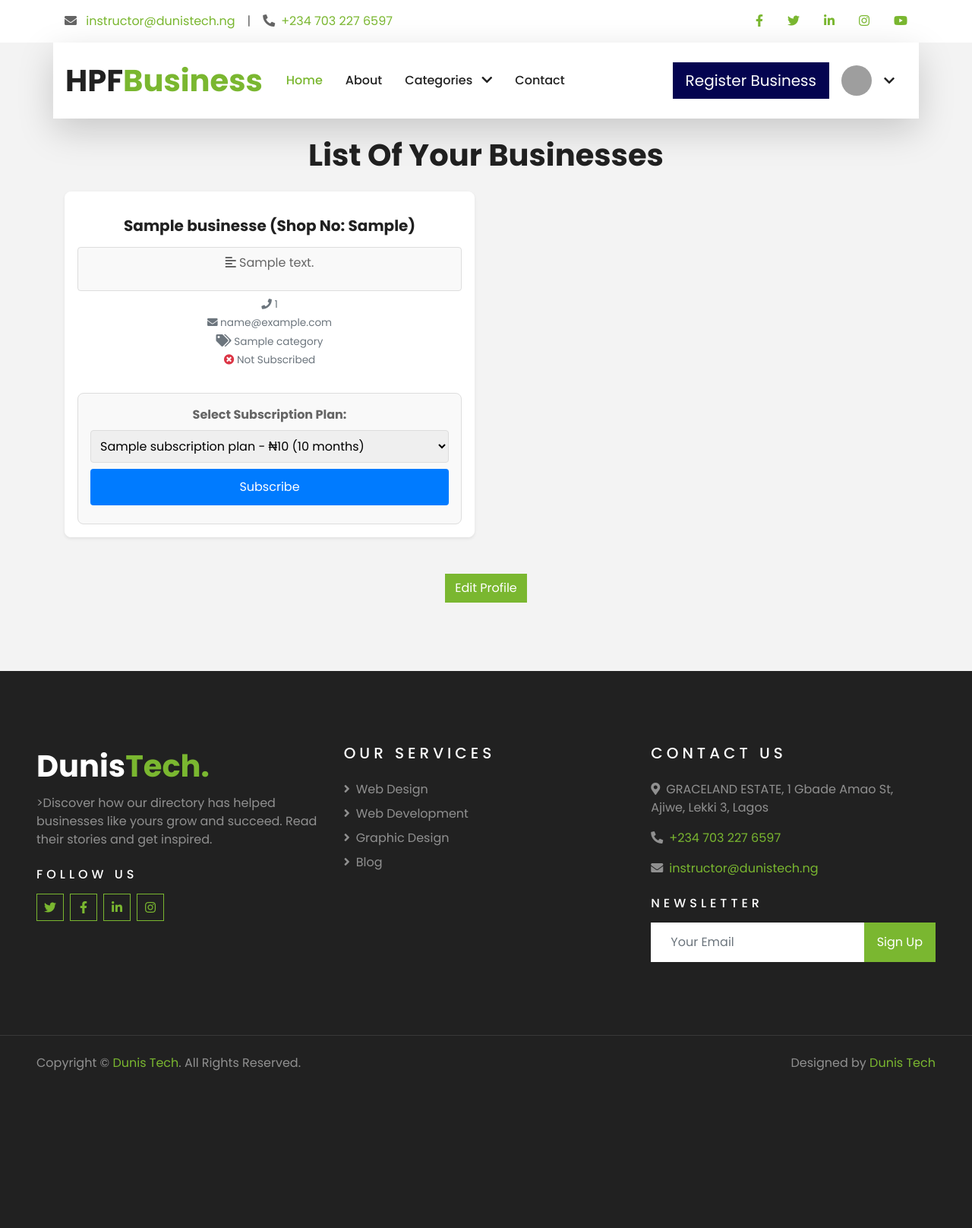
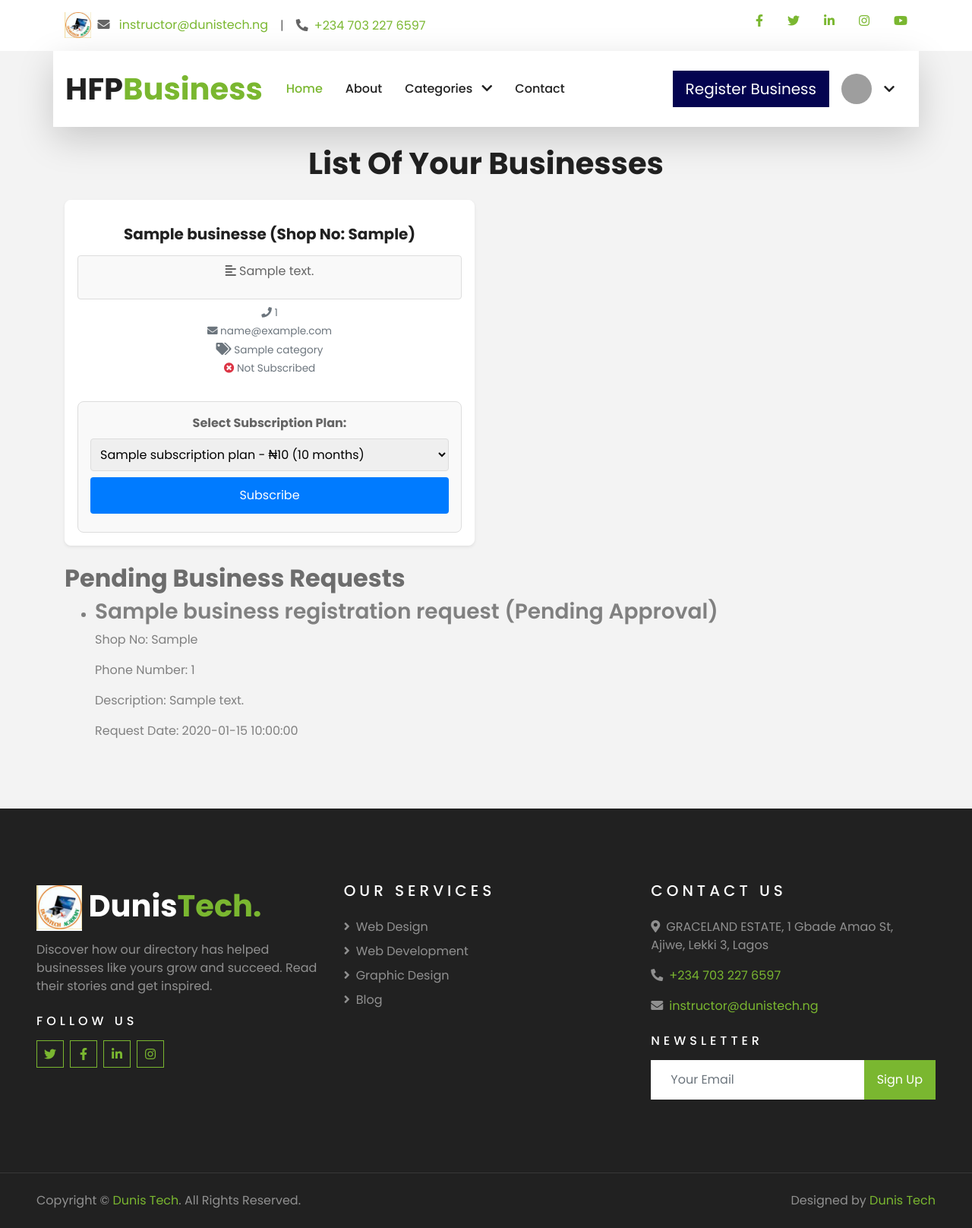
Before and after one commit to Efezino218/business_owners, a Flask app: page /user_business_profile in a window 1280 px wide. Shown: the whole page at 76% size. Before the commit the page ends 1409 px from the top, so only its background shows below. Run offline with Flask 3, Linux system fonts and the light colour scheme; the visitor is signed in with stand-in values (Sample User, id 1); a database or web service that is not in the repository returns one stand-in record (values such as "Sample title"); some libraries are stand-ins or nearby versions; grey boxes are pictures that could not be loaded.

Commit message:
Fixed Some Bug On Business_Profile Route

```diff
--- a/app.py
+++ b/app.py
@@ -1496,6 +1496,86 @@ def view_user_businesses(user_id):
 
 
 
+
+# @app.route('/admin/business/<int:business_id>/update', methods=['GET', 'POST'])
+# def update_business(business_id):
+#     if 'admin_logged_in' not in session or not session.get('admin_logged_in'):
+#         return redirect(url_for('user_login'))
+
+#     conn = get_db_connection()
+#     user_id = None
+
+#     if request.method == 'POST':
+#         business_name = request.form['business_name']
+#         shop_no = request.form['shop_no']
+#         phone_number = request.form['phone_number']
+#         description = request.form['description']
+#         email = request.form['email']
+#         category = request.form.get('category', '')  # Empty string as default
+#         is_subscribed = request.form.get('is_subscribed') == 'on'
+
+#         try:
+#             cur = conn.cursor()
+
+#             # Get the user_id and old category before updating the business
+#             cur.execute("SELECT owner_id FROM businesses WHERE id = %s", (business_id,))
+#             result = cur.fetchone()
+#             user_id = result[0]
+
+#             # Update the business details (without the category for now)
+#             cur.execute("""
+#                 UPDATE businesses
+#                 SET business_name = %s, shop_no = %s, phone_number = %s, description = %s, email = %s, is_subscribed = %s
+#                 WHERE id = %s
+#             """, (business_name, shop_no, phone_number, description, email, is_subscribed, business_id))
+
+#             # Handle category update
+#             if category:
+#                 # Check if the category already exists
+#                 cur.execute("SELECT id FROM categories WHERE category_name = %s", (category,))
+#                 category_result = cur.fetchone()
+
+#                 if category_result:
+#                     category_id = category_result[0]
+#                 else:
+#                     # Insert new category if it doesn't exist
+#                     cur.execute("INSERT INTO categories (category_name) VALUES (%s) RETURNING id", (category,))
+#                     category_id = cur.fetchone()[0]
+
+#                 # Update the business with the new category ID
+#                 cur.execute("UPDATE businesses SET category = %s WHERE id = %s", (category_id, business_id))
+
+#             else:
+#                 # If category is empty or None, set the category field to NULL
+#                 cur.execute("UPDATE businesses SET category = NULL WHERE id = %s", (business_id,))
+
+#             conn.commit()
+#             flash('Business updated successfully.', 'success')
+#             cur.close()
+#         except psycopg2.Error as e:
+#             flash(f"Database error: {e}", 'error')
+#         finally:
+#             conn.close()
+
+#         # Redirect to the user's business view route, passing the user_id
+#         return redirect(url_for('view_user_businesses', user_id=user_id))
+
+#     cur = conn.cursor()
+#     cur.execute("SELECT * FROM businesses WHERE id = %s", (business_id,))
+#     business = cur.fetchone()
+#     user_id = business[1]  # Assuming owner_id is the second column in the businesses table
+#     cur.close()
+#     conn.close()
+
+#     if business:
+#         return render_template('admin_update_business.html', business=business)
+#     else:
+#         flash('Business not found.', 'error')
+#         return redirect(url_for('view_user_businesses', user_id=user_id))
+
+
+
+
 @app.route('/admin/business/<int:business_id>/update', methods=['GET', 'POST'])
 def update_business(business_id):
     if 'admin_logged_in' not in session or not session.get('admin_logged_in'):
@@ -1510,6 +1590,7 @@ def update_business(business_id):
         phone_number = request.form['phone_number']
         description = request.form['description']
         email = request.form['email']
+        category = request.form['category']
         is_subscribed = request.form.get('is_subscribed') == 'on'
 
         try:
@@ -1521,9 +1602,9 @@ def update_business(business_id):
             # Update the business details
             cur.execute("""
                 UPDATE businesses
-                SET business_name = %s, shop_no = %s, phone_number = %s, description = %s, email = %s, is_subscribed = %s
+                SET business_name = %s, shop_no = %s, phone_number = %s, description = %s, email = %s, is_subscribed = %s, category = %s
                 WHERE id = %s
-            """, (business_name, shop_no, phone_number, description, email, is_subscribed, business_id))
+            """, (business_name, shop_no, phone_number, description, email, is_subscribed, category, business_id))
             conn.commit()
             flash('Business updated successfully.', 'success')
             cur.close()
--- a/templates/base.html
+++ b/templates/base.html
@@ -3,7 +3,7 @@
 
 <head>
     <meta charset="utf-8">
-    <title>HPF Business Directory</title>
+    <title>HFP Business Directory</title>
     <meta content="width=device-width, initial-scale=1.0" name="viewport">
     <meta content="Free HTML Templates" name="keywords">
     <meta content="Free HTML Templates" name="description">
@@ -68,7 +68,8 @@
             <div class="row">
                 <div class="col-lg-6 text-center text-lg-left mb-2 mb-lg-0">
                     <div class="d-inline-flex align-items-center">
-                        <p><i class="fa fa-envelope mr-2"></i> <a
+                        <p><img src="../static/assets/img/logo.png" alt="" style="width: 35px;"> &nbsp;<i
+                                class="fa fa-envelope mr-2"></i> <a
                                 href="mailto:+2347032276597">instructor@dunistech.ng</a></p>
                         <p class="text-body px-3">|</p>
                         <p><i class="fa fa-phone-alt mr-2"></i><a href="tel:+2347032276597">+234 703 227 6597</a></p>
@@ -106,7 +107,7 @@
             <nav class="navbar navbar-expand-lg navbar-light bg-light shadow-lg">
                 <!-- Brand -->
                 <a href="{{ url_for('index') }}" class="navbar-brand">
-                    <h1 class="m-0 text-primary"><span class="text-dark">HPF</span>Business</h1>
+                    <h1 class="m-0 text-primary"><span class="text-dark">HFP</span>Business</h1>
                 </a>
 
                 <!-- Toggler for Mobile View -->
@@ -195,9 +196,10 @@
         <div class="row pt-5">
             <div class="col-lg-4 col-md-6 mb-5">
                 <a href="" class="navbar-brand">
-                    <h1 class="text-primary"><span class="text-white"> Dunis</span>Tech.</h1>
+                    <h1 class="text-primary"><span class="text-white"><img src="../static/assets/img/logo.png" alt="">
+                            Dunis</span>Tech.</h1>
                 </a>
-                <p>>Discover how our directory has helped businesses like yours grow and succeed. Read their stories and
+                <p>Discover how our directory has helped businesses like yours grow and succeed. Read their stories and
                     get inspired.</p>
                 <h6 class="text-white text-uppercase mt-4 mb-3" style="letter-spacing: 5px;">Follow Us</h6>
                 <div class="d-flex justify-content-start">
--- a/templates/category_view.html
+++ b/templates/category_view.html
@@ -40,7 +40,10 @@
                     <div class="image-container" style="height: 200px; overflow: hidden;">
                         <h6 class="m-0"><i class="fa fa-star text-primary mr-2"
                                 style="position: absolute;"><span>premier</span></i></h6>
-                        <p class="text-center" style="line-height: 200px;">No media uploaded for this business yet.</p>
+                        <img src="../static/assets/img/HPF BUSINESS Directory.png" alt="Business Image"
+                            class="img-fluid" style="object-fit: cover; width: 100%; height: 100%;">
+                        {#<p class="text-center" style="line-height: 200px;">No media uploaded for this business yet.
+                        </p>#}
                     </div>
                     {% endif %}
                     <div class="p-4">
--- a/templates/index.html
+++ b/templates/index.html
@@ -86,7 +86,7 @@
                 <div class="carousel-caption d-flex flex-column align-items-center justify-content-center">
                     <div class="p-3" style="max-width: 900px;">
                         <h4 class="text-white text-uppercase mb-md-3">Explore!</h4>
-                        <h1 class="display-3 text-white mb-md-4 hero-text">HPF Business Directory</h1>
+                        <h1 class="display-3 text-white mb-md-4 hero-text">HFP Business Directory</h1>
                         <a href="{{ url_for('register_business') }}" class="btn"
                             style="background-color: #040450;color: white;">Get Started</a>
                     </div>
@@ -100,7 +100,7 @@
                 <div class="carousel-caption d-flex flex-column align-items-center justify-content-center">
                     <div class="p-3" style="max-width: 900px;">
                         <h4 class="text-white text-uppercase mb-md-3">Explore!</h4>
-                        <h1 class="display-3 text-white mb-md-4">HPF Business Directory</h1>
+                        <h1 class="display-3 text-white mb-md-4">HFP Business Directory</h1>
                         <a href="{{ url_for('register_business') }}" class="btn py-md-3 px-md-5 mt-2"
                             style="background-color: #040450;color: white;">Get
                             Started</a>
--- a/templates/register_business.html
+++ b/templates/register_business.html
@@ -148,6 +148,7 @@
                 <option value="Real Estate">Real Estate</option>
                 <option value="Education">Education</option>
                 <option value="Entertainment">Entertainment</option>
+                {#<option value="Entertainment">Travels</option>#}
                 <!-- Add more categories as needed -->
             </select>
 
--- a/templates/search_result.html
+++ b/templates/search_result.html
@@ -55,7 +55,10 @@
                                 <span>premier</span>
                             </i>
                         </h6>
-                        <p class="text-center" style="line-height: 200px;">No media uploaded for this business yet.</p>
+                        <img src="../static/assets/img/HPF BUSINESS Directory.png" alt="Business Image"
+                            class="img-fluid" style="object-fit: cover; width: 100%; height: 100%;">
+                        {#<p class="text-center" style="line-height: 200px;">No media uploaded for this business yet.
+                        </p>#}
                     </div>
                     {% endif %}
                     <div class="p-4">
--- a/templates/user_business_profile.html
+++ b/templates/user_business_profile.html
@@ -167,11 +167,37 @@
         {% endfor %}
     </div>
 
-    <div class="text-center mt-4">
-        <a href="" class="btn btn-primary">Edit Profile</a>
-    </div>
 </div>
 {% endif %}
+
+
+
+
+
+
+{% if pending_businesses %}
+<div class="container">
+    <div>
+        <h2 style="color: #6d6d6d;">Pending Business Requests</h2>
+        <ul style="color: gray;">
+            {% for business in pending_businesses %}
+            <li>
+                <h3 style="color: gray;">{{ business[1] }} (Pending Approval)</h3>
+                <p>Shop No: {{ business[2] }}</p>
+                <p>Phone Number: {{ business[3] }}</p>
+                <p>Description: {{ business[4] }}</p>
+                <p>Request Date: {{ business[5] }}</p>
+            </li>
+            {% endfor %}
+        </ul>
+        {% else %}
+        <p>No pending business requests.</p>
+        {% endif %}
+    </div>
+
+</div>
+
+
 
 
 
@@ -225,22 +251,6 @@
 <p>You have not registered any businesses yet.</p>
 {% endif %}
 
-{% if pending_businesses %}
-<h2>Pending Business Requests</h2>
-<ul>
-    {% for business in pending_businesses %}
-    <li>
-        <h3>{{ business[1] }} (Pending Approval)</h3>
-        <p>Shop No: {{ business[2] }}</p>
-        <p>Phone Number: {{ business[3] }}</p>
-        <p>Description: {{ business[4] }}</p>
-        <p>Request Date: {{ business[5] }}</p>
-    </li>
-    {% endfor %}
-</ul>
-{% else %}
-<p>No pending business requests.</p>
-{% endif %}
 
 <a href="{{ url_for('index') }}">Back to Home</a>
 #}
```
Also changed, not shown: steps_to_create_gitignore_and_requiremen.txt (added, +53 -0 lines), templates/admin_dashboard.html (+4 -4 lines), templates/admin_update_business.html (+20 -3 lines), static/assets/img/HPF BUSINESS Directory.png, static/assets/img/logo.png (added), static/assets/img/lovely.png (added), static/uploads/IMG-20210903-WA0013.jpg (added), static/uploads/lovely.png (added), static/uploads/user.jpg (added), 2 other files.
